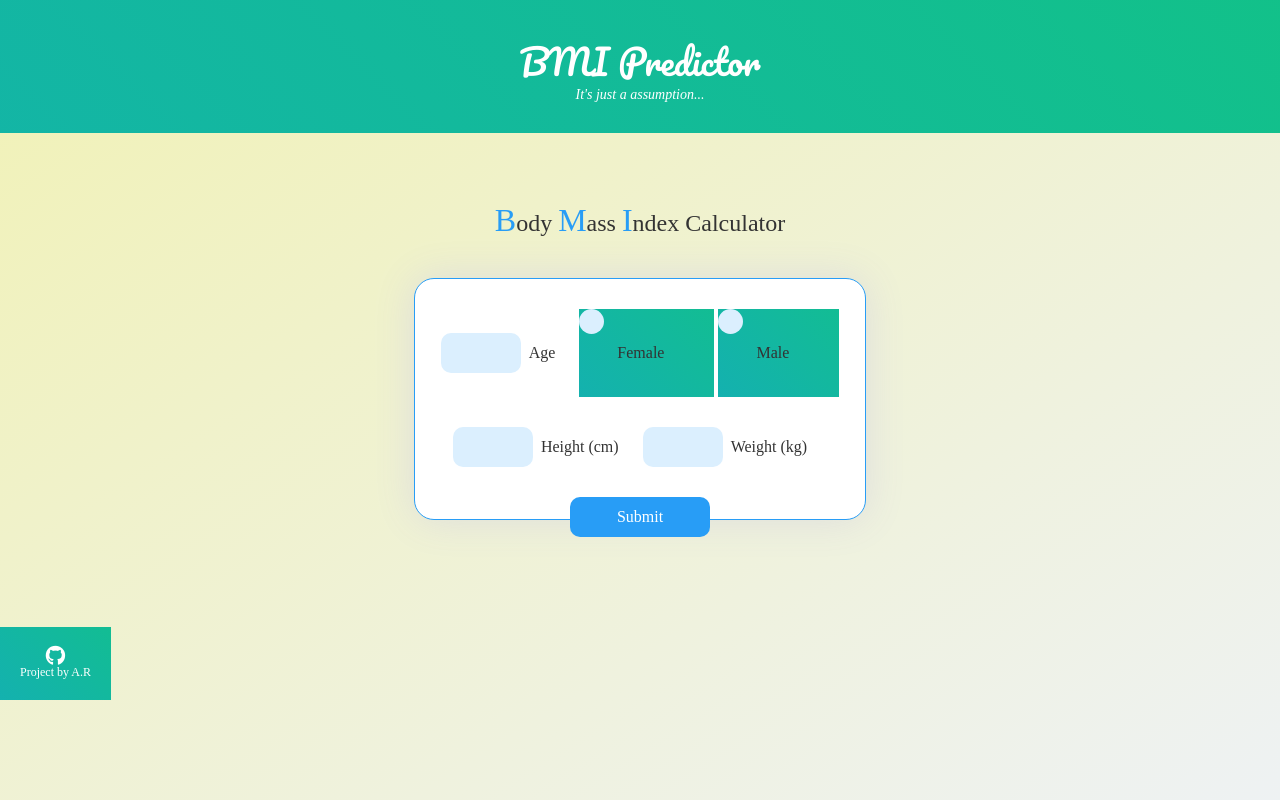
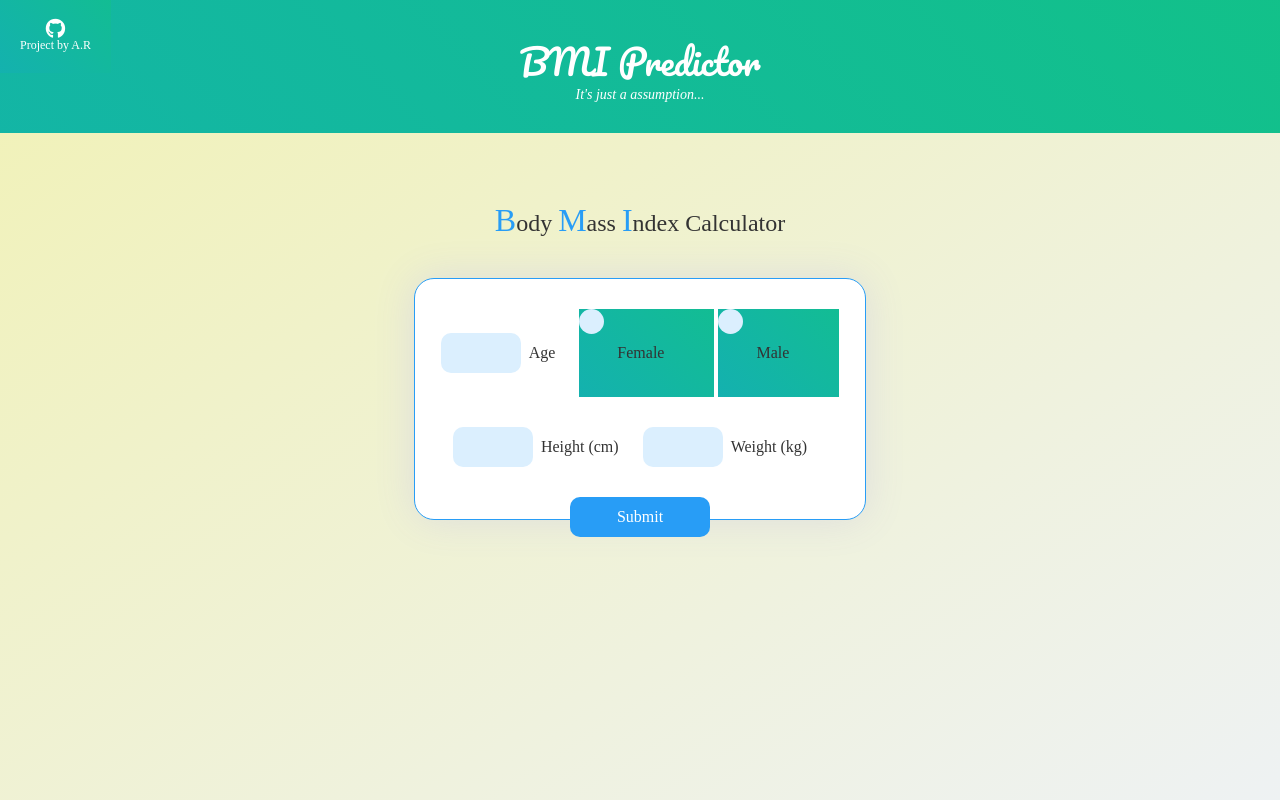
Before and after one commit to anshrastogi8/asd, a Flask app: page / in a window 1280 px wide. Run offline with Flask 2, Linux system fonts and the light colour scheme; parts of the project's set-up code (start-up, migrations or seed data) failed here and were passed over; some libraries are stand-ins or nearby versions.

Commit message:
Update styles.css

```diff
--- a/static/styles.css
+++ b/static/styles.css
@@ -417,8 +417,7 @@ h3 b {
 /* Footer */
 .footer{
 	flex-shrink: 0;
-	position: fixed;
-	bottom: 100px;
+	position: absolute;
 	padding: 20px;
 	background: linear-gradient(45deg, #1a45a1, #14afb4, #11cc6f);
 	background-size: 500% 500%;
```
